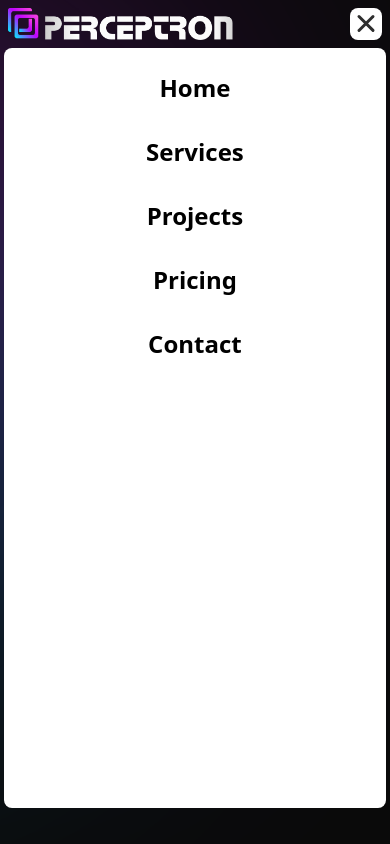
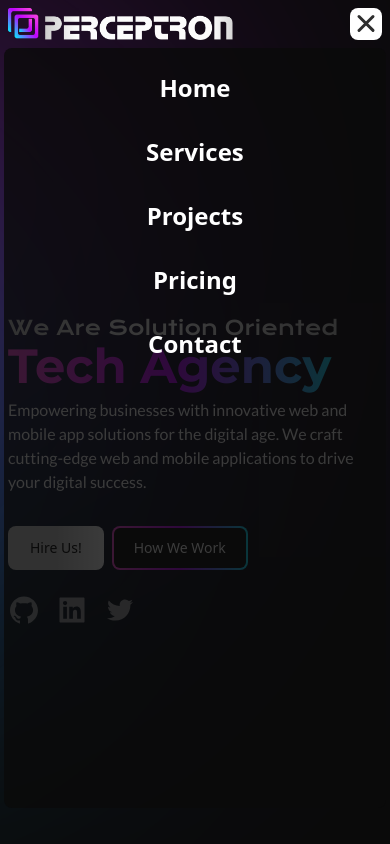
Before and after one commit to asif-bhuti/perceptron-client, a React (Create React App) app: page / in a window 390 px wide. Both pictures are taken after a click on the button 366 px from the left and 24 px from the top of the page. Shown: the top 844 px of the page. Built offline with nearby package versions, Linux system fonts and the light colour scheme.

Commit message:
Change MobileNav bg

```diff
--- a/src/components/navbar/MenuItem.jsx
+++ b/src/components/navbar/MenuItem.jsx
@@ -25,7 +25,7 @@ export const MenuItem = ({ to, name, toggle }) => {
       variants={variants}
       whileHover={{ scale: 1.1 }}
       whileTap={{ scale: 0.95 }}
-      className="text-2xl font-semibold flex justify-center items-center h-16 w-full cursor-pointer"
+      className="text-2xl font-semibold flex justify-center items-center h-16 w-full cursor-pointer text-white"
     >
       <Link to={to} smooth={true} onClick={toggle}>
         {name}
--- a/src/components/navbar/Navigation.jsx
+++ b/src/components/navbar/Navigation.jsx
@@ -17,7 +17,7 @@ export const Navigation = ({ toggle, isOpen }) => {
       transition={{ duration: 0.3 }}
       variants={variants}
       className={`fixed top-12 right-1 h-[90%] w-[98%] p-2 rounded-lg ${
-        isOpen ? "bg-white" : "hidden"
+        isOpen ? "bg-primary-400 bg-opacity-80" : "hidden"
       } `}
     >
       <MenuItem to={"home"} name={"Home"} toggle={toggle} />
```
